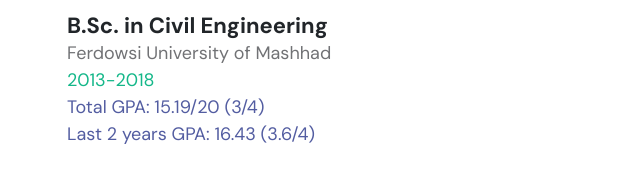
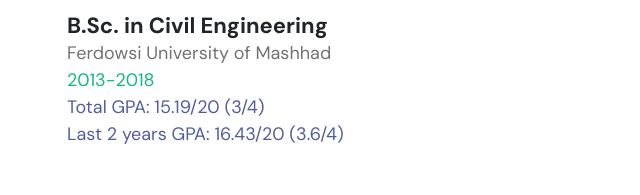
Before and after one commit to faranakSarkari/cv, a plain HTML site: page index.html in a window 1280 px wide. Shown: the part 1038-1233 px from the top of the page, 605-1245 px from the left. Drawn offline with Linux system fonts and the light colour scheme.

Commit message:
GPA update

```diff
--- a/index.html
+++ b/index.html
@@ -172,7 +172,7 @@
                                         <p class="mb-0">Ferdowsi University of Mashhad</p>
                                         <p class="featured-text">2013-2018</p>
                                         <p class="GPA-text">Total GPA: 15.19/20 (3/4)<br>
-                                                            Last 2 years GPA: 16.43 (3.6/4)</p>
+                                                            Last 2 years GPA: 16.43/20 (3.6/4)</p>
                                     </div>
 
                                 </div>
```
